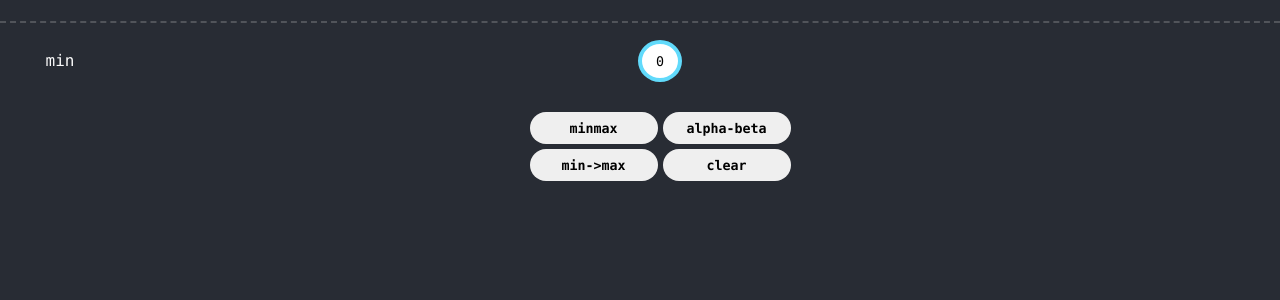
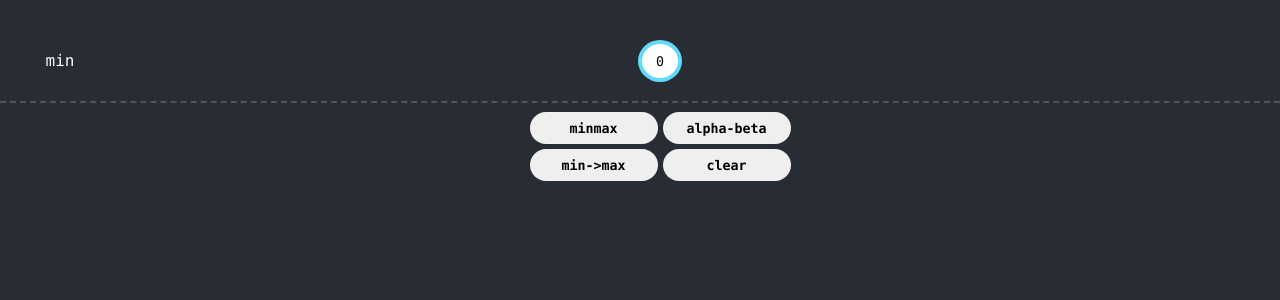
Before and after one commit to sverdans/react-tree-builder, a React (Create React App) app: page / in a window 1280 px wide. Both pictures are taken after a click on the button "minmax". Shown: the top 300 px of the page. Built offline with nearby package versions, Linux system fonts and the light colour scheme.

Commit message:
lines margin-top fixed

```diff
--- a/src/App.jsx
+++ b/src/App.jsx
@@ -112,7 +112,7 @@ function App()
 					{
 						depthDivs.map((value, index) => (
 							<>
-								<hr className="player-info-line" style={{ top: index * 62 }}></hr>
+								<hr className="player-info-line" style={{ top: 40 + index * 62 }}></hr>
 								<div className="player-info-text">
 									{(value
 									? (order == "max" ? "max" : "min")
--- a/src/styles/app.scss
+++ b/src/styles/app.scss
@@ -1,10 +1,4 @@
 @import "./node";
-
-html
-{
-    display: flex;
-    width:100%;
-}
 
 body
 {
@@ -78,6 +72,7 @@ body
                 z-index: -1;
                 position: absolute;
                 left: 0;
+                margin: 0;
                 height: 42px;
                 border: none;
                 border-top: 2px dashed rgb(81,84,90);
```
